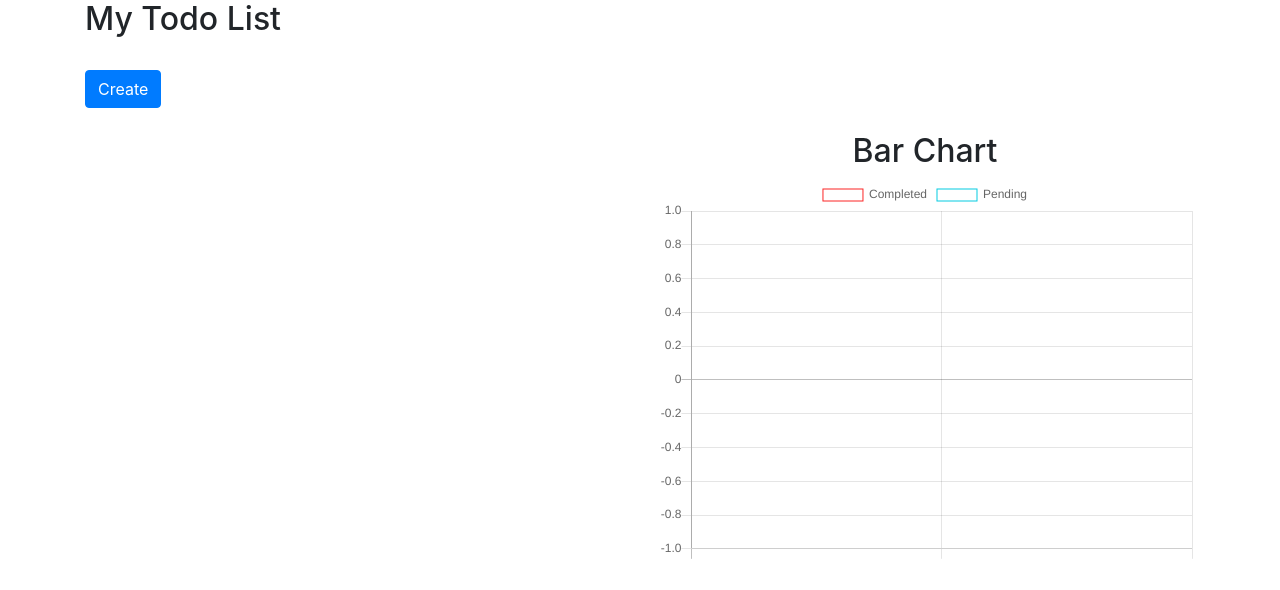
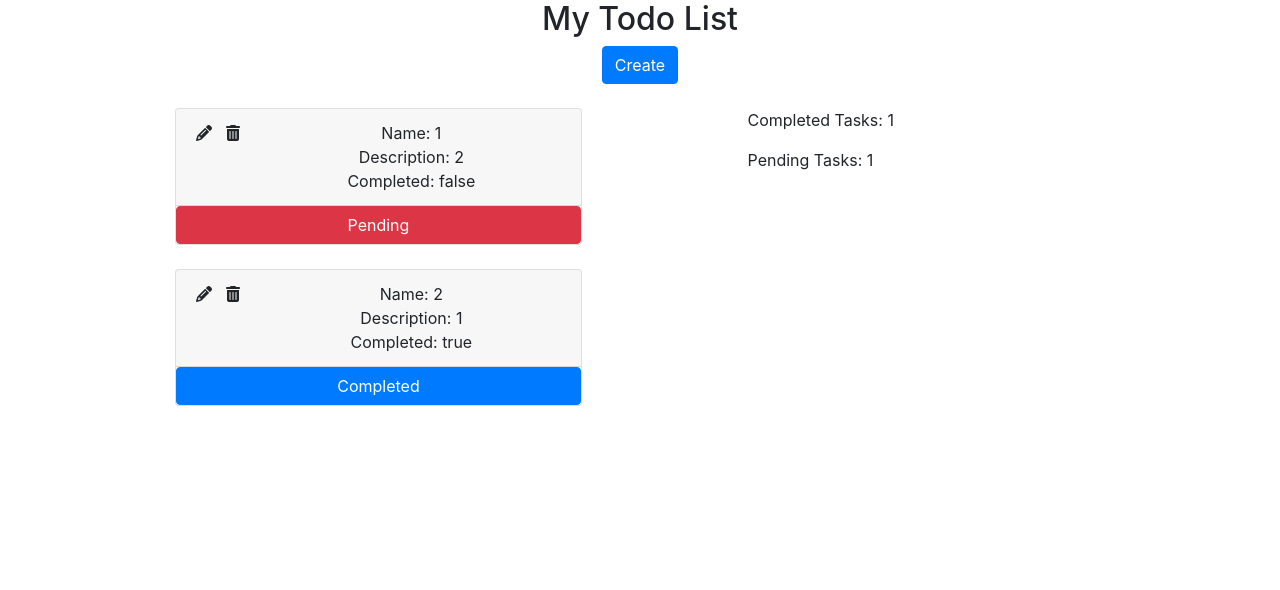
Before and after one commit to simmondsdt/vue-todo, a Vue app: page / in a window 1280 px wide. Shown: the top 590 px of the page. Built offline with nearby package versions, Linux system fonts and the light colour scheme.

Commit message:
change chart.js to vue component, added chart to todolist instead of app to access data

```diff
--- a/src/App.vue
+++ b/src/App.vue
@@ -1,41 +1,39 @@
 <template>
   <div id="app">
     <div class="container">
-      <h2 class="title">My Todo List</h2>
+      <div class="text-center">
+        <h2>My Todo List</h2>
+        <create-todo v-on:create-todo="createTodo"></create-todo>
+      </div>
       <br />
-      <create-todo v-on:create-todo="createTodo"></create-todo>
-      <div class="row">
-        <div class="col-sm-6">
-          <br />
-          <todo-list v-bind:todos="todos"></todo-list>
-        </div>
-        <div class="col-sm-6">
-          <br />
-          <h2 class="text-center">Bar Chart</h2>
-          <div class="">
-            <line-chart v-bind:todos="todos"></line-chart>
-          </div>
-        </div>
-      </div>
+      <todo-list v-bind:todos="todos"></todo-list>
     </div>
   </div>
 </template>
 
 <script>
-import LineChart from './components/LineChart';
 import CreateTodo from './components/CreateTodo';
 import TodoList from './components/TodoList';
 
 export default {
   name: 'app',
   components: {
-    LineChart,
     CreateTodo,
     TodoList,
   },
   data() {
     return {
-      todos: [],
+      todos: [
+        {
+          project: '1',
+          description: '2',
+          completed: false,
+        }, {
+          project: '2',
+          description: '1',
+          completed: true,
+        },
+      ],
     };
   },
   methods: {
@@ -47,17 +45,4 @@ export default {
 </script>
 
 <style>
-.Chart {
-  background: #212733;
-  border-radius: 15px;
-  box-shadow: 0px 2px 15px rgba(25, 25, 25, 0.27);
-  margin:  25px 0;
-}
-
-.Chart h2 {
-  margin-top: 0;
-  padding: 15px 0;
-  color:  rgba(255, 0,0, 0.5);
-  border-bottom: 1px solid #323d54;
-}
 </style>
--- /dev/null
+++ b/src/components/BarChart.vue
@@ -0,0 +1,38 @@
+<template>
+  <div>
+    <p>Completed Tasks: {{todos.filter(todo => {return todo.completed === true}).length}}</p>
+    <p>Pending Tasks: {{todos.filter(todo => {return todo.completed === false}).length}}</p>
+  </div>
+</template>
+
+<script>
+// import { Bar } from 'vue-chartjs';
+
+export default {
+  props: ['todos'],
+//   extends: Bar,
+//   mounted() {
+//     // eslint-disable-next-line
+//   this.getCompleteTodos = this.todos.filter(todo => { return todo.completed === true; }).length;
+//     // eslint-disable-next-line
+//   this.getPendingTodos = this.todos.filter(todo => { return todo.completed === false; }).length;
+
+//     this.renderChart({
+//       labels: ['', ''],
+//       datasets: [
+//         {
+//           label: 'Completed',
+//           borderColor: '#007bff',
+//           backgroundColor: '#007bff',
+//           data: [this.getCompleteTodos, null],
+//         }, {
+//           label: 'Pending',
+//           borderColor: '#dc3545',
+//           backgroundColor: '#dc3545',
+//           data: [null, this.getPendingTodos],
+//         },
+//       ],
+//     }, { responsive: true, maintainAspectRatio: false });
+//   },
+};
+</script>
--- a/src/components/LineChart.js
+++ b/src/components/LineChart.js
@@ -3,28 +3,10 @@ import { Bar } from 'vue-chartjs';
 export default ({
   props: ['todos'],
   extends: Bar,
-  data() {
-    return {
-      gradient: null,
-      gradient2: null,
-    };
-  },
   mounted() {
-    this.gradient = this.$refs.canvas.getContext('2d').createLinearGradient(0, 0, 0, 0);
-    this.gradient2 = this.$refs.canvas.getContext('2d').createLinearGradient(0, 0, 0, 0);
-
-    this.gradient.addColorStop(0, 'rgba(255, 0,0, 0.5)');
-    this.gradient.addColorStop(0.5, 'rgba(255, 0, 0, 0.25)');
-    this.gradient.addColorStop(1, 'rgba(255, 0, 0, 0)');
-
-    this.gradient2.addColorStop(0, 'rgba(0, 231, 255, 0.9)');
-    this.gradient2.addColorStop(0.5, 'rgba(0, 231, 255, 0.25)');
-    this.gradient2.addColorStop(1, 'rgba(0, 231, 255, 0)');
-
     // eslint-disable-next-line
     this.getCompleteTodos = this.todos.filter(todo => { return todo.completed === true; }).length;
-
-      // eslint-disable-next-line
+    // eslint-disable-next-line
     this.getPendingTodos = this.todos.filter(todo => { return todo.completed === false; }).length;
 
     this.renderChart({
@@ -32,19 +14,13 @@ export default ({
       datasets: [
         {
           label: 'Completed',
-          borderColor: '#FC2525',
-          pointBackgroundColor: 'white',
-          borderWidth: 1,
-          pointBorderColor: 'white',
-          backgroundColor: this.gradient,
+          borderColor: '#007bff',
+          backgroundColor: '#007bff',
           data: [this.getCompleteTodos, null],
         }, {
           label: 'Pending',
-          borderColor: '#05CBE1',
-          pointBackgroundColor: 'white',
-          pointBorderColor: 'white',
-          borderWidth: 1,
-          backgroundColor: this.gradient2,
+          borderColor: '#dc3545',
+          backgroundColor: '#dc3545',
           data: [null, this.getPendingTodos],
         },
       ],
--- a/src/components/Todo.vue
+++ b/src/components/Todo.vue
@@ -1,6 +1,6 @@
 <template>
   <div>
-    <div id="card" class="card w-50 text-center">
+    <div id="card" class="card w-75 text-center">
       <div class="card-header" v-show="!isEditing">
         <div class="row">
           <div class="col-sm-2">
@@ -18,9 +18,9 @@
             </div>
           </div>
           <div class="col-sm-10">
-            <div>{{ todo.project }}</div>
-            <div>{{ todo.description }}</div>
-            <div>{{ todo.completed }}</div>
+            <div>Name: {{ todo.project }}</div>
+            <div>Description: {{ todo.description }}</div>
+            <div>Completed: {{ todo.completed }}</div>
           </div>
         </div>
       </div>
--- a/src/components/TodoList.vue
+++ b/src/components/TodoList.vue
@@ -1,15 +1,26 @@
 <template>
   <div class="container">
-    <todo v-on:delete-todo="deleteTodo" v-on:complete-todo="completeTodo" v-for="todo in todos" v-bind:todo="todo" :key="todo.id"></todo>
+    <div class="row">
+      <div class="col-sm-7">
+        <div class="todo">
+          <todo v-on:delete-todo="deleteTodo" v-on:complete-todo="completeTodo" v-for="todo in todos" v-bind:todo="todo" :key="todo.id"></todo>
+        </div>
+      </div>
+      <div class="col-sm-5">
+        <bar-chart v-bind:todos="todos"></bar-chart>
+      </div>
+    </div>
   </div>
 </template>
 
 <script>
+  import BarChart from './BarChart';
   import Todo from './Todo';
 
   export default {
     props: ['todos'],
     components: {
+      BarChart,
       Todo,
     },
     methods: {
@@ -26,4 +37,7 @@
 </script>
 
 <style>
+.todo {
+  margin-left: 75px;
+}
 </style>
```
